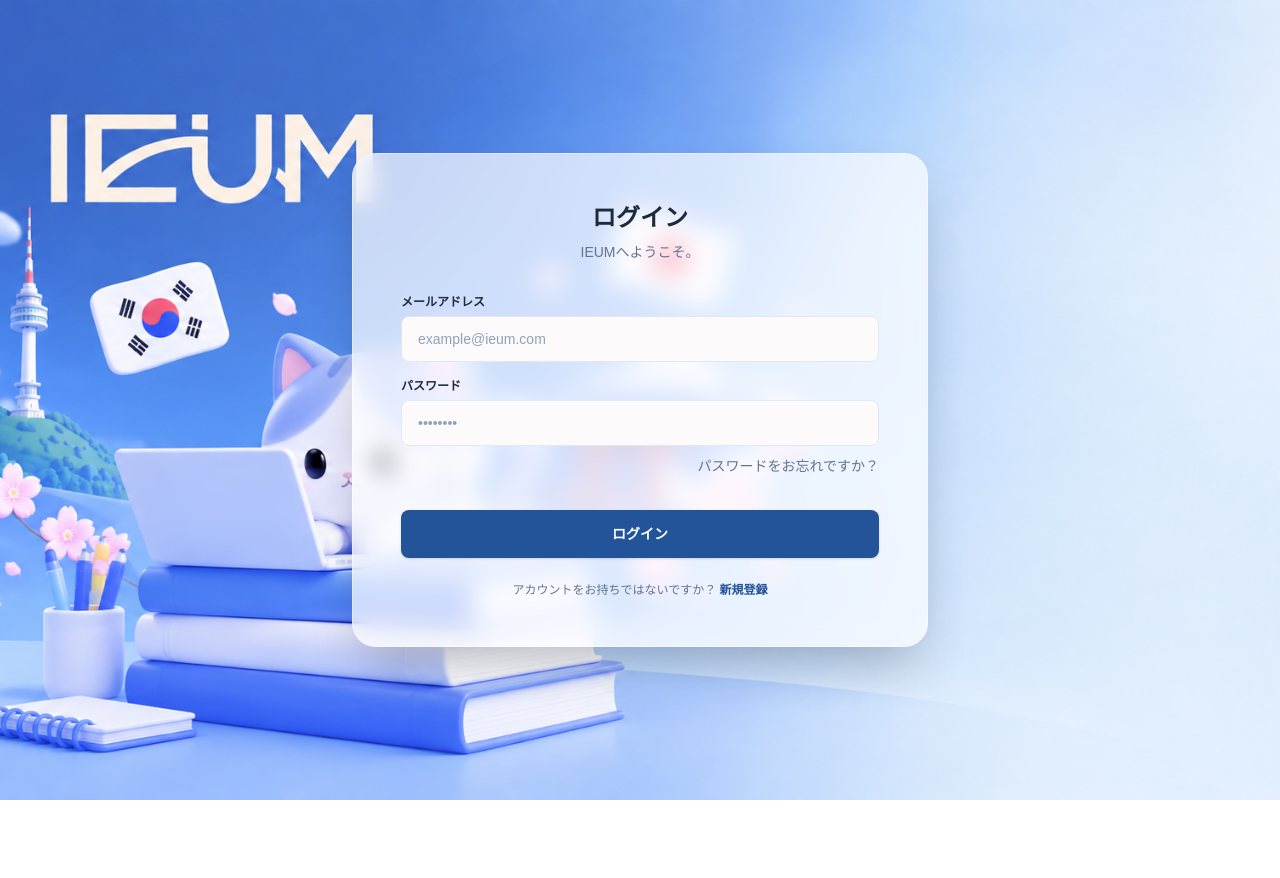
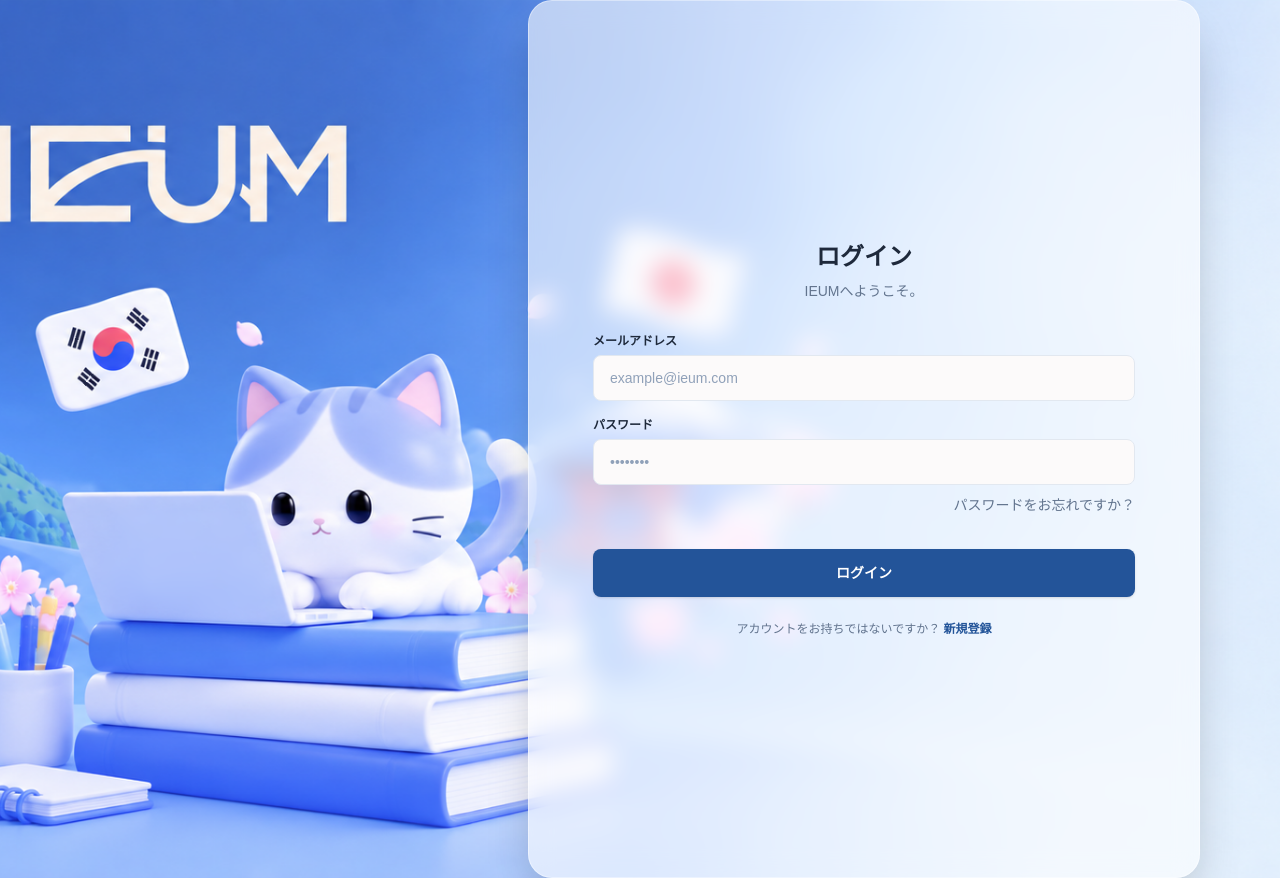
Before and after one commit to suin-00/ieum_demo, a Next.js app: page /login in a window 1280 px wide. Before the commit the page ends 800 px from the top, so only its background shows below. Built offline with nearby package versions, Linux system fonts and the light colour scheme.

Commit message:
로그인 수정

```diff
--- a/src/app/(auth)/login/page.tsx
+++ b/src/app/(auth)/login/page.tsx
@@ -3,7 +3,7 @@
 
 export default function LoginPage() {
   return (
-    <main className="relative flex min-h-screen w-full items-center justify-center p-4">
+    <main className="relative flex min-h-screen w-full items-center justify-end pr-12 lg:pr-20">
       {/* 배경 일러스트 이미지 */}
       <Image
         src="/images/background.png"
@@ -13,7 +13,7 @@
         priority
       />
       {/* 💡 크기를 대폭 키운 유리 카드 폼 (max-w-xl, p-12) */}
-      <div className="w-full max-w-xl rounded-3xl bg-white/70 backdrop-blur-md p-12 shadow-2xl border border-white/40">
+      <div className="w-full max-w-2xl rounded-3xl bg-white/60 backdrop-blur-md px-16 py-60 shadow-2xl border border-white/40">
         <LogIn />
       </div>
     </main>
--- a/src/components/auth/LogInForm.tsx
+++ b/src/components/auth/LogInForm.tsx
@@ -4,7 +4,6 @@
 import { loginWithEmail } from "@/actions/auth";
 import Link from "next/link";
 
-// ❌ onToggle prop 인터페이스 통째로 제거
 export function LogIn() {
   const [state, formAction, isPending] = useActionState(loginWithEmail, null);
 
@@ -71,7 +70,6 @@
 
       <div className="mt-6 text-center text-xs font-medium text-slate-500">
         アカウントをお持ちではないですか？{" "}
-        {/* ❌ onToggle 함수 대신 Next.js Link로 페이지 이동 처리 */}
         <Link
           href="/signup"
           className="text-[#235499] font-bold hover:underline hover:text-[#1e4a87]"
```
